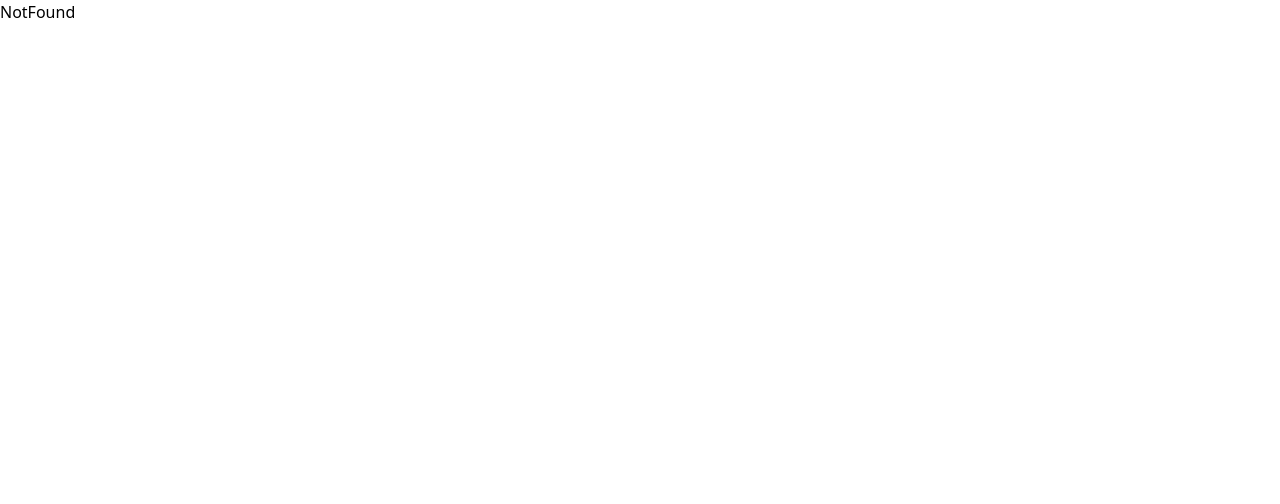
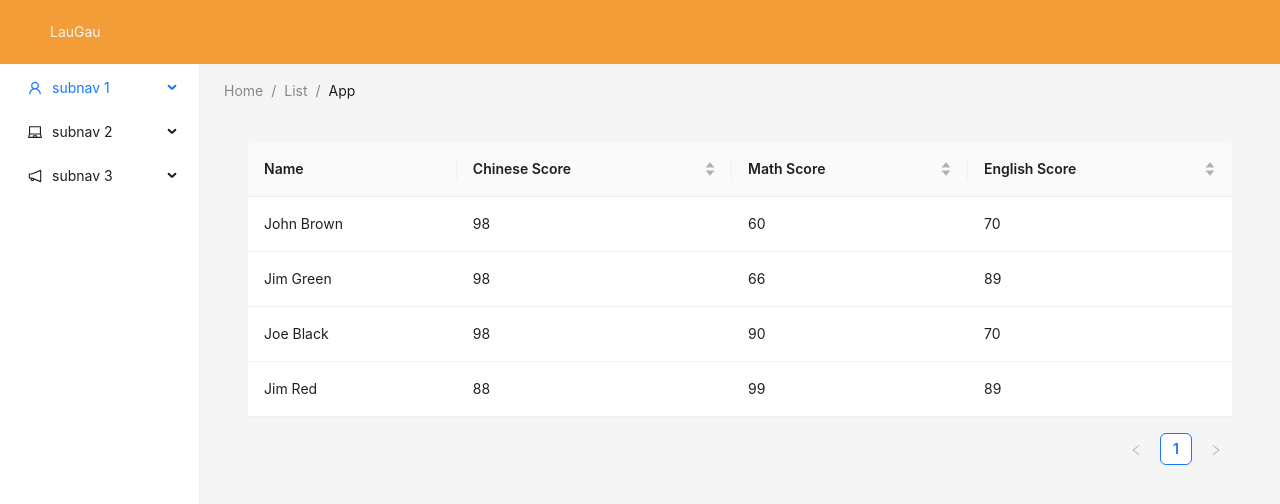
Before and after one commit to datnt2002/Music-Online-Learning-System, a React (Create React App) app: page /testadmin in a window 1280 px wide. Shown: the top 504 px of the page. Built offline with nearby package versions, Linux system fonts and the light colour scheme.

Commit message:
Layout admin

```diff
--- a/src/components/Layout/Admin.jsx
+++ /dev/null
@@ -1,5 +0,0 @@
-import React from 'react';
-
-export const AdminLayout = () => {
-  return <div>AdminLayout</div>;
-};
--- /dev/null
+++ b/src/components/Layout/Admin/ContentAdmin.jsx
@@ -0,0 +1,97 @@
+import { Breadcrumb, Layout } from 'antd';
+import { Content } from 'antd/es/layout/layout';
+import React from 'react';
+
+import { Table } from 'antd';
+const columns = [
+  {
+    title: 'Name',
+    dataIndex: 'name',
+  },
+  {
+    title: 'Chinese Score',
+    dataIndex: 'chinese',
+    sorter: {
+      compare: (a, b) => a.chinese - b.chinese,
+      multiple: 3,
+    },
+  },
+  {
+    title: 'Math Score',
+    dataIndex: 'math',
+    sorter: {
+      compare: (a, b) => a.math - b.math,
+      multiple: 2,
+    },
+  },
+  {
+    title: 'English Score',
+    dataIndex: 'english',
+    sorter: {
+      compare: (a, b) => a.english - b.english,
+      multiple: 1,
+    },
+  },
+];
+const data = [
+  {
+    key: '1',
+    name: 'John Brown',
+    chinese: 98,
+    math: 60,
+    english: 70,
+  },
+  {
+    key: '2',
+    name: 'Jim Green',
+    chinese: 98,
+    math: 66,
+    english: 89,
+  },
+  {
+    key: '3',
+    name: 'Joe Black',
+    chinese: 98,
+    math: 90,
+    english: 70,
+  },
+  {
+    key: '4',
+    name: 'Jim Red',
+    chinese: 88,
+    math: 99,
+    english: 89,
+  },
+];
+const onChange = (pagination, filters, sorter, extra) => {
+  console.log('params', pagination, filters, sorter, extra);
+};
+
+const ContentAdmin = () => {
+  return (
+    <Layout
+      style={{
+        padding: '0 24px 24px',
+      }}
+    >
+      <Breadcrumb
+        style={{
+          margin: '16px 0',
+        }}
+        items={[{ title: 'Home' }, { title: 'List' }, { title: 'App' }]}
+      ></Breadcrumb>
+      <Content
+        style={{
+          padding: 24,
+          margin: 0,
+          minHeight: 280,
+          //   background: colorBgContainer,
+        }}
+      >
+        <Table columns={columns} dataSource={data} onChange={onChange} />
+      </Content>
+    </Layout>
+  );
+};
+
+export default ContentAdmin;
--- /dev/null
+++ b/src/components/Layout/Admin/HeaderAdmin.jsx
@@ -0,0 +1,16 @@
+import React from 'react';
+
+import { Layout } from 'antd';
+import { Header } from 'antd/es/layout/layout';
+
+const HeaderAdmin = () => {
+  return (
+    <Layout>
+      <Header className="flex items-center bg-[#F39D39] ">
+        <div className="demo-logo text-[#F5F5F5]">LauGau</div>
+      </Header>
+    </Layout>
+  );
+};
+
+export default HeaderAdmin;
--- /dev/null
+++ b/src/components/Layout/Admin/SiderAdmin.jsx
@@ -0,0 +1,30 @@
+import { Menu } from 'antd';
+import Sider from 'antd/es/layout/Sider';
+import React from 'react';
+import { UserOutlined, LaptopOutlined, NotificationOutlined } from '@ant-design/icons';
+
+const items2 = [UserOutlined, LaptopOutlined, NotificationOutlined].map((icon, index) => {
+  const key = String(index + 1);
+  return {
+    key: `sub${key}`,
+    icon: React.createElement(icon),
+    label: `subnav ${key}`,
+    children: new Array(4).fill(null).map((_, j) => {
+      const subKey = index * 4 + j + 1;
+      return {
+        key: subKey,
+        label: `option${subKey}`,
+      };
+    }),
+  };
+});
+
+const SiderAdmin = () => {
+  return (
+    <Sider className="w-52">
+      <Menu mode="inline" defaultSelectedKeys={['1']} className="h-full border-r-8" items={items2} />
+    </Sider>
+  );
+};
+
+export default SiderAdmin;
--- /dev/null
+++ b/src/components/Layout/Admin/index.jsx
@@ -0,0 +1,3 @@
+export * from './ContentAdmin';
+export * from './HeaderAdmin';
+export * from './SiderAdmin';
--- /dev/null
+++ b/src/features/Admin/AdminHomepage.jsx
@@ -0,0 +1,18 @@
+import { Layout } from 'antd';
+import HeaderAdmin from '../../components/Layout/Admin/HeaderAdmin';
+import SiderAdmin from '../../components/Layout/Admin/SiderAdmin';
+import ContentAdmin from '../../components/Layout/Admin/ContentAdmin';
+
+const AdminHomepage = () => {
+  return (
+    <Layout>
+      <HeaderAdmin />
+      <Layout>
+        <SiderAdmin />
+        <ContentAdmin />
+      </Layout>
+    </Layout>
+  );
+};
+
+export default AdminHomepage;
--- a/src/features/Authentication/Signin.jsx
+++ b/src/features/Authentication/Signin.jsx
@@ -55,7 +55,7 @@ const Signin = () => {
               ]}
             >
               <Input
-                className="rounded-full p-4 border-2 border-[#F39D39] text-black "
+                className="rounded-full p-4 border-2 border-[#F39D39] text-black"
                 prefix={<UserOutlined className="site-form-item-icon" />}
                 placeholder="Username*"
               />
--- a/src/routes/index.js
+++ b/src/routes/index.js
@@ -1,10 +1,10 @@
 import React from 'react';
 
-import { AdminLayout } from '../components/Layout';
 import { NotFound, PrivateRoute } from '../components/Common';
 import Signin from '../features/Authentication/Signin';
 import Signup from '../features/Authentication/Signup';
 import ForgotPassword from '../features/Authentication/ForgotPassword';
+import AdminHomepage from '../features/Admin/AdminHomepage';
 
 export const publicRoutes = [
   { path: '/signin', element: <Signin /> },
@@ -14,6 +14,7 @@ export const publicRoutes = [
     path: '*',
     element: <NotFound />,
   },
+  { path: '/testadmin', element: <AdminHomepage /> },
 ];
 
 export const privateRoutes = [
@@ -21,7 +22,7 @@ export const privateRoutes = [
     path: '/admin',
     element: (
       <PrivateRoute>
-        <AdminLayout />
+        <AdminHomepage />
       </PrivateRoute>
     ),
   },
```
